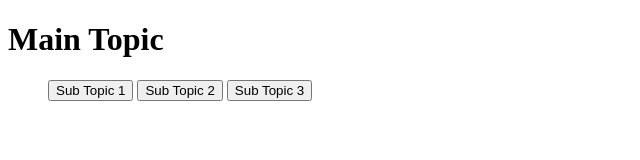
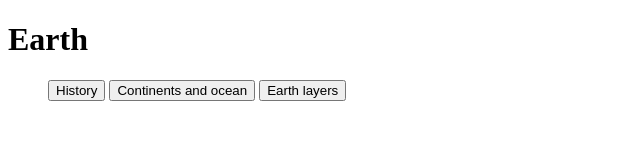
Before and after one commit to icansoletmein/icansoletmein.github.io, a plain HTML site: page index.html in a window 1280 px wide. Shown: the whole page, without its empty margins (0-640 px from the left). Drawn offline with Linux system fonts and the light colour scheme.

Commit message:
Update index.html

```diff
--- a/index.html
+++ b/index.html
@@ -4,17 +4,18 @@
 		<link rel="stylesheet" href="style.css">
 		<script src="main.js" defer></script>
 		<meta name="viewport" content="width=device-width, initial-scale=1.0">
+		<title>Home</title>
 	</head>
 	<body>
 		<header>
-			<h1>Main Topic</h1>
+			<h1>Earth</h1>
 		</header>
 		<nav>
 			<button id="hamIcon">Open Menu</button>
 			<ul>
-				<li><button id="page1btn">Sub Topic 1</button></li>
-				<li><button id="page2btn">Sub Topic 2</button></li>
-				<li><button id="page3btn">Sub Topic 3</button></li>
+				<li><button id="page1btn">History</button></li>
+				<li><button id="page2btn">Continents and ocean</button></li>
+				<li><button id="page3btn">Earth layers</button></li>
 			</ul>
 		</nav>
 		<main id="pagecontainer">
```
